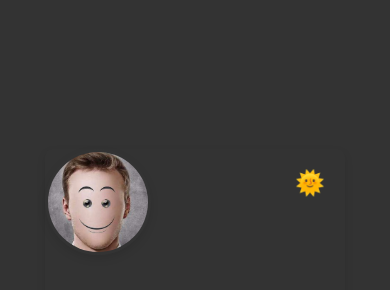
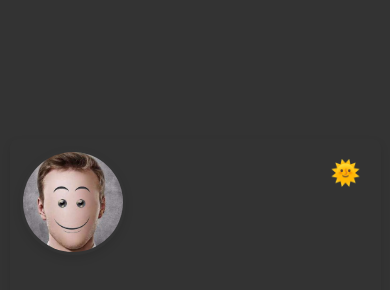
Before and after one commit to Railenboss/MaxMustermann, a plain HTML site: page index.html in a window 390 px wide. Shown: the part 59-349 px from the top of the page. Drawn offline with nearby package versions, Linux system fonts and the light colour scheme.

Commit message:
Update einfarbig.css

```diff
--- a/einfarbig.css
+++ b/einfarbig.css
@@ -37,9 +37,13 @@ body {
   flex-direction: column;
   align-items: flex-start;
 
+}
 
-
-
+@media (max-width: 768px) {
+  .card {
+    padding: 10px; /* Kleinerer Abstand, um mehr Raum zu sparen */
+    max-width: 95%; /* Ermöglicht der Karte, sich fast die gesamte Breite auszudehnen */
+  }
 }
 
 .card:hover {
```
